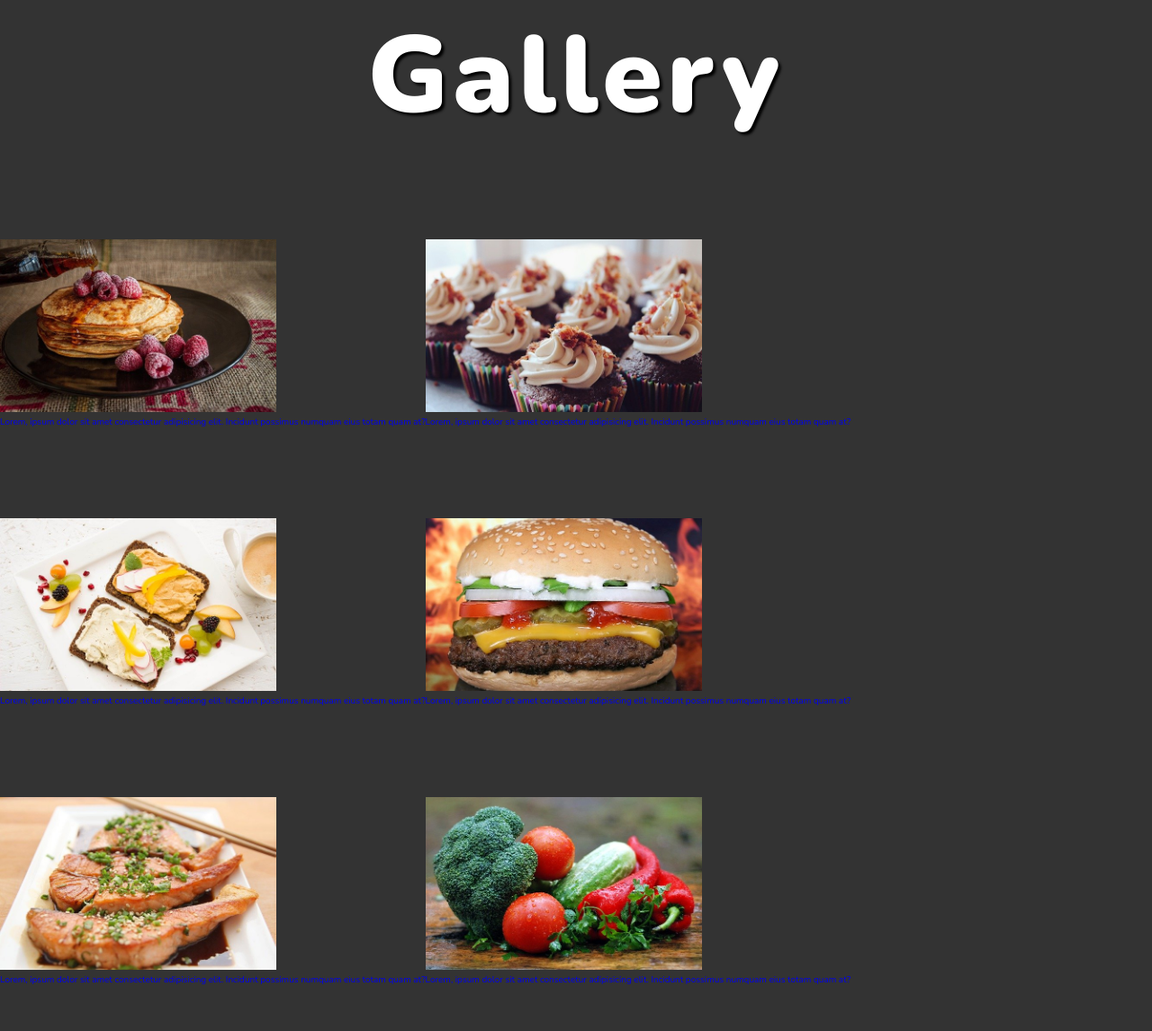
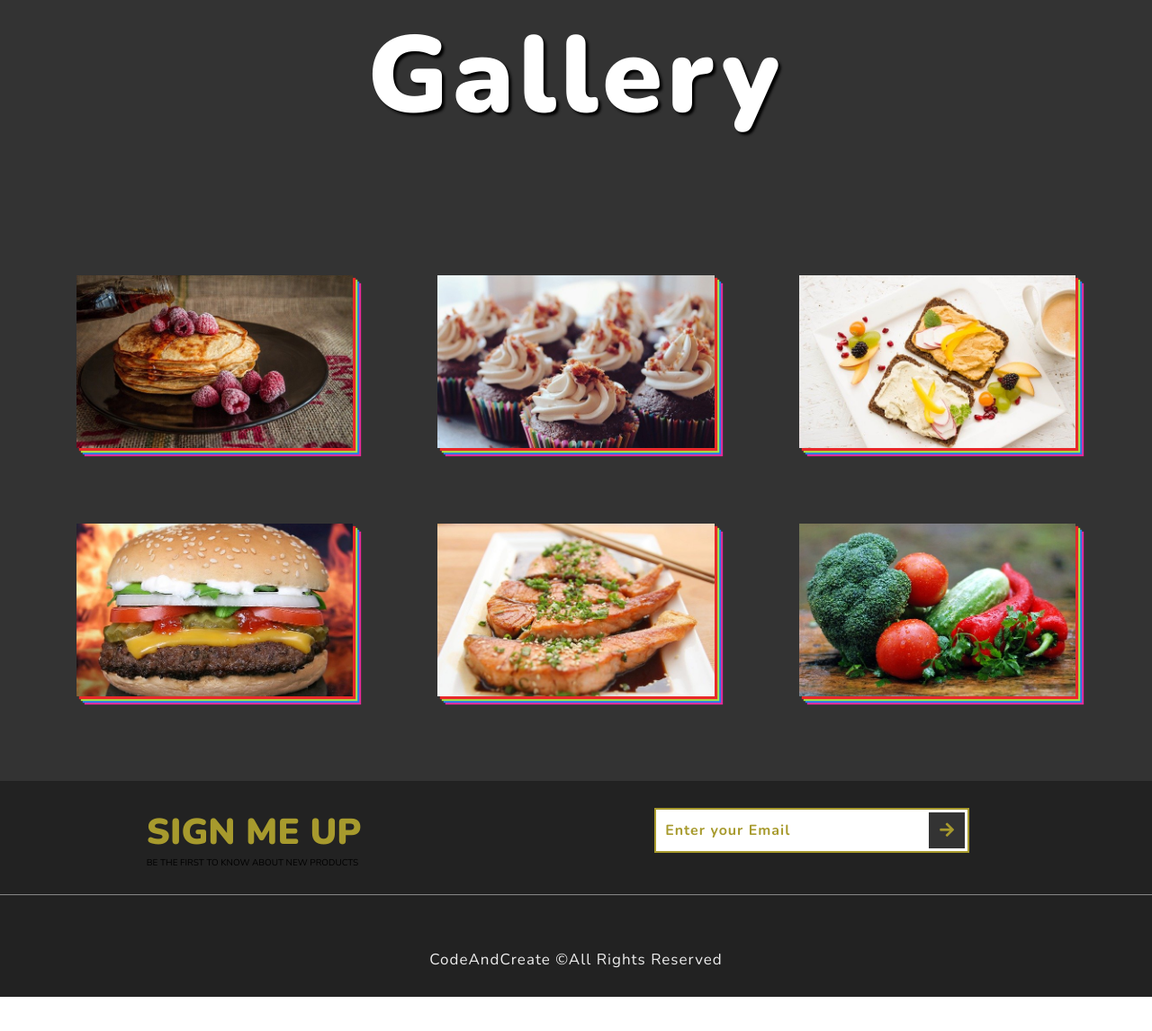
Before and after one commit to AbdullahAnsari77/Food-App-version-2, a plain HTML site: page index.html in a window 1280 px wide. Shown: the part 1647-2793 px from the top of the page at 90% size. After the commit the page ends 2755 px from the top, so only its background shows below. Drawn offline with nearby package versions, Linux system fonts and the light colour scheme.

Commit message:
section 4 complete

```diff
--- a/index.html
+++ b/index.html
@@ -107,6 +107,29 @@
         </div>
       </section>
       <!-- End of section 3 -->
+      <!-- section 4 start -->
+     <section class="section-4">
+        <div class="section-4-text">
+          <h2 class="section-4-heading">Sign me up</h2>
+          <p class="section-4-paragrah">
+            Be the first to know about new products
+          </p>
+        </div>
+        <form class="signup-form">
+          <input
+            type="email"
+            class="signup-form-input"
+            placeholder="Enter your Email"
+          />
+          <button type="submit" class="signup-form-btn">
+            <i class="fas fa-arrow-right"></i>
+          </button>
+        </form>
+        <p class="copyright">
+          CodeAndCreate &copy;All Rights Reserved
+        </p>
+      </section>
+      <!-- section 4 end -->
     </div>
     <script src="script.js"></script>
   </body>
--- a/style.css
+++ b/style.css
@@ -136,25 +136,179 @@ html {
   background-color: #333;
   padding: 5rem 0;
 }
+
 .gallery {
   display: flex;
   flex-wrap: wrap;
   align-items: center;
+  justify-content: space-evenly;
+  margin-top: 10rem;
 }
-.gallery.link {
+
+.gallery-link {
   position: relative;
+  margin: 4rem 1rem;
+}
+
+.gallery-link::before {
+  content: "";
+  position: absolute;
+  top: 2vw;
+  left: 80%;
+  width: 0.2rem;
+  height: 0;
+  background-color: #fff;
+  z-index: 10;
+  transition: height 0.5s;
+}
+
+.gallery-link::after {
+  content: "";
+  position: absolute;
+  top: 30%;
+  left: 2rem;
+  width: 0;
+  height: 0.2rem;
+  background-color: #fff;
+  transition: width 0.5s;
+}
+
+.gallery-link:hover::before {
+  height: 80%;
+}
+
+.gallery-link:hover::after {
+  width: 90%;
 }
 
 .food-img {
   width: 24vw;
   height: 15vw;
   object-fit: cover;
-  justify-content: space-evenly;
-  margin-top: 10rem;
+  box-shadow: 0.3rem 0.3rem 0.1rem #e92929, 0.5rem 0.5rem 0.1rem #a2e946,
+    0.7rem 0.7rem 0.1rem #297ce9, 0.9rem 0.9rem 0.1rem #e92999;
+  transition: all 0.5s;
 }
+
+.gallery-link:hover .food-img {
+  box-shadow: 1rem 1rem 0.1rem #e92929, 2rem 2rem 0.1rem #a2e946,
+    3rem 3rem 0.1rem #297ce9, 4rem 4rem 0.1rem #e92999;
+  transform: scale(1.1);
+  filter: blur(0.5rem);
+  opacity: 0.5;
+}
+
 .food-name {
   position: absolute;
   top: 3rem;
   left: 3rem;
+  font-size: 2rem;
+  font-weight: 700;
+  text-transform: uppercase;
+  letter-spacing: 0.1rem;
+  color: #fff;
+  width: 0;
+  overflow: hidden;
+  transition: width 0.3s;
+}
+
+.gallery-link:hover .food-name {
+  width: 100%;
+  transition: width 1.5s 0.5s;
+}
+
+.food-description {
+  position: absolute;
+  bottom: 3vw;
+  left: 2rem;
+  width: 70%;
+  font-size: 1.5rem;
+  font-weight: 300;
+  letter-spacing: 0.1rem;
+  text-transform: uppercase;
+  color: #fff;
+  opacity: 0;
+  visibility: hidden;
+  transition: opacity 0.3s;
+}
+
+.gallery-link:hover .food-description {
+  opacity: 1;
+  visibility: visible;
+  transition: opacity 1s 1s;
 }
 /* End of section 3 */
+/* start of section 4 */
+.section-4 {
+  width: 100%;
+  height: 30vh;
+  background-color: #222;
+  display: flex;
+  justify-content: space-around;
+  padding: 3rem 0;
+  position: relative;
+  align-items: flex-start;
+}
+
+.section-4-text {
+  text-transform: uppercase;
+}
+
+.section-4-heading {
+  font-size: 4rem;
+  font-weight: 900;
+  color: #a79a2d;
+}
+
+.section-4-paragraph {
+  font-size: 1.5rem;
+  color: #888;
+}
+
+.signup-form {
+  /* position: relative; */
+  display: flex;
+  align-items: center;
+}
+
+.signup-form-input {
+  width: 35rem;
+  height: 5rem;
+  padding: 1rem;
+  border: 0.2rem solid #a79a2d;
+  font-size: 1.6rem;
+  font-weight: 700;
+  letter-spacing: 0.1rem;
+  color: #a79a2d;
+}
+
+.signup-form-input::placeholder {
+  color: #a79a2d;
+}
+
+.signup-form-btn {
+  position: relative;
+  left: -4.5rem;
+  width: 4rem;
+  height: 4rem;
+  background-color: #333;
+  color: #a79a2d;
+  border: none;
+  font-size: 1.8rem;
+  cursor: pointer;
+}
+
+.copyright {
+  position: absolute;
+  bottom: 3rem;
+  font-size: 1.7rem;
+  font-weight: 200;
+  color: #eee;
+  letter-spacing: 0.1rem;
+  border-top: 0.1rem solid #888;
+  padding-top: 6rem;
+  width: 100%;
+  text-align: center;
+}
+
+/* End of section 4 */
```
